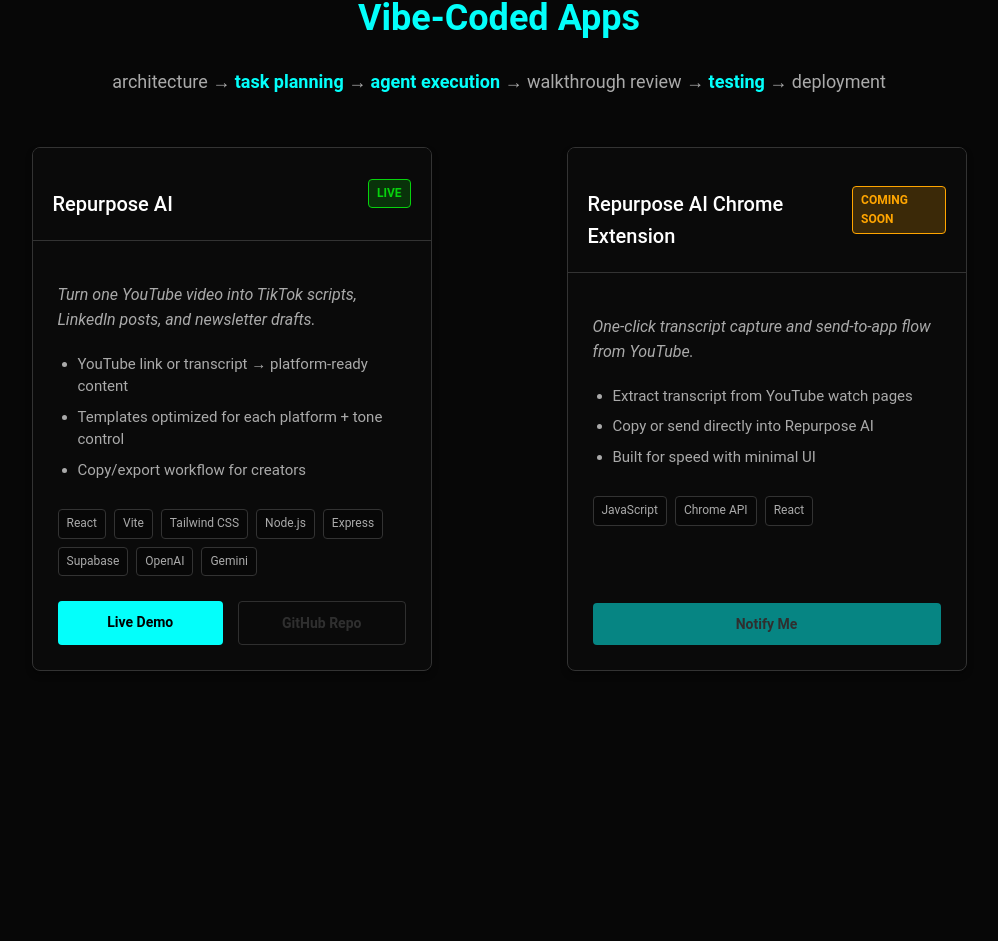
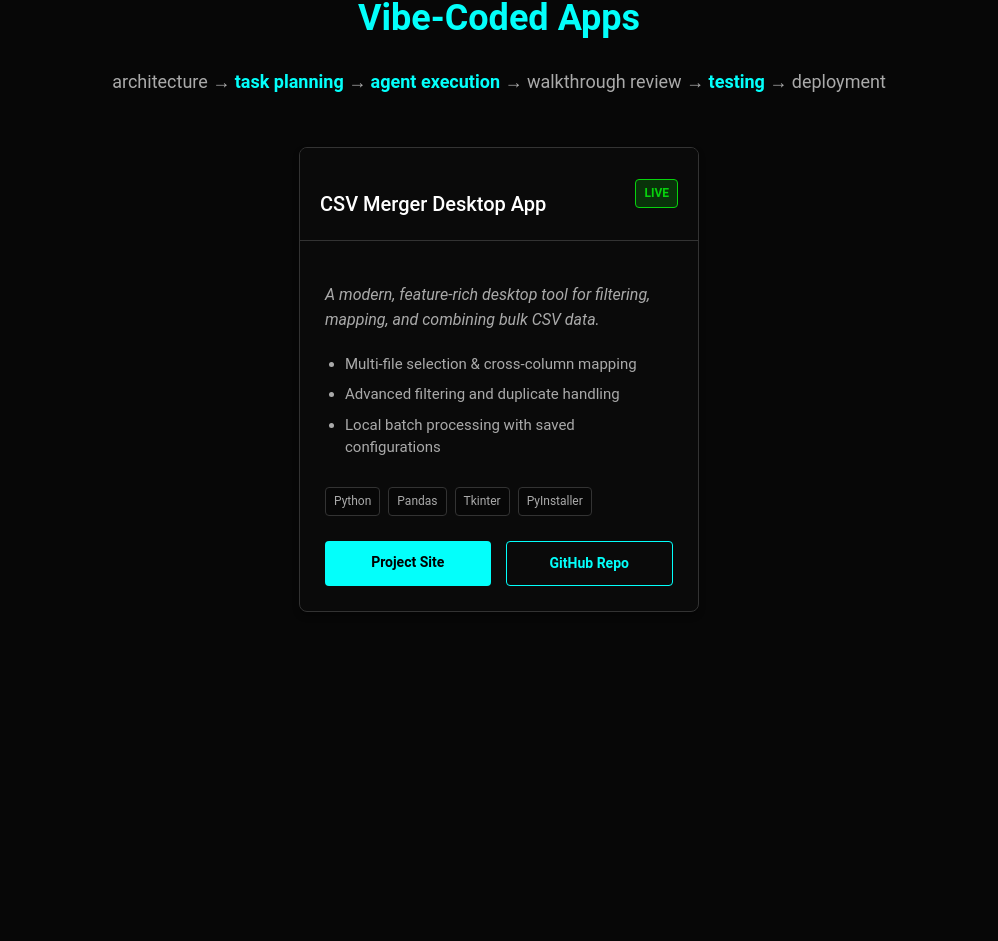
Before and after one commit to Mandip77/Portfolio, a React (Create React App) app: page / in a window 1280 px wide. Shown: the part 4711-5652 px from the top of the page, without its empty margins (141-1139 px from the left). Built offline with nearby package versions, Linux system fonts and the light colour scheme; no server answers.

Commit message:
Replace Repurpose AI app with CSV Merger Desktop App

```diff
--- a/src/components/VibeCodedApps.js
+++ b/src/components/VibeCodedApps.js
@@ -174,35 +174,20 @@
 
 const apps = [
     {
-        title: 'Repurpose AI',
-        tagline: 'Turn one YouTube video into TikTok scripts, LinkedIn posts, and newsletter drafts.',
+        title: 'CSV Merger Desktop App',
+        tagline: 'A modern, feature-rich desktop tool for filtering, mapping, and combining bulk CSV data.',
         status: 'Live',
         highlights: [
-            'YouTube link or transcript → platform-ready content',
-            'Templates optimized for each platform + tone control',
-            'Copy/export workflow for creators'
+            'Multi-file selection & cross-column mapping',
+            'Advanced filtering and duplicate handling',
+            'Local batch processing with saved configurations'
         ],
-        techStack: ['React', 'Vite', 'Tailwind CSS', 'Node.js', 'Express', 'Supabase', 'OpenAI', 'Gemini'],
-        liveUrl: 'https://vibe-coding-apps-vgj1ihbxv-mandips-projects-3745215c.vercel.app/login',
-        repoUrl: '#', // Placeholder as requested
-        primaryBtnText: 'Live Demo',
+        techStack: ['Python', 'Pandas', 'Tkinter', 'PyInstaller'],
+        liveUrl: 'https://Mandip77.github.io/csv-merger/',
+        repoUrl: 'https://github.com/Mandip77/csv-merger',
+        primaryBtnText: 'Project Site',
         secondaryBtnText: 'GitHub Repo'
-    },
-    {
-        title: 'Repurpose AI Chrome Extension',
-        tagline: 'One-click transcript capture and send-to-app flow from YouTube.',
-        status: 'Coming Soon',
-        highlights: [
-            'Extract transcript from YouTube watch pages',
-            'Copy or send directly into Repurpose AI',
-            'Built for speed with minimal UI'
-        ],
-        techStack: ['JavaScript', 'Chrome API', 'React'],
-        liveUrl: '#',
-        repoUrl: null,
-        primaryBtnText: 'Notify Me',
-        secondaryBtnText: null
-    },
+    }
 ];
 
 function VibeCodedApps() {
```
